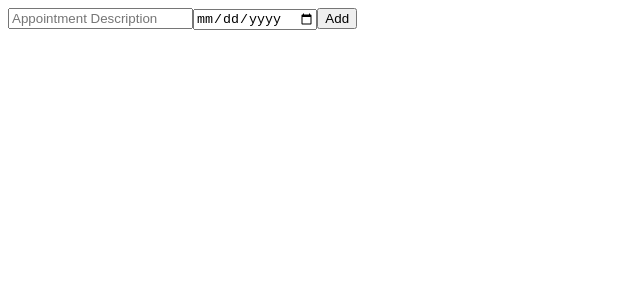
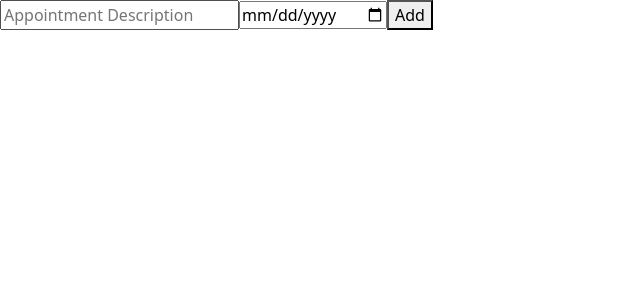
Before and after one commit to Achyut-dot/Appointment-App, an Angular app: page / in a window 1280 px wide. Shown: the top 300 px of the page, without its empty margins (0-640 px from the left). Built offline with nearby package versions, Linux system fonts and the light colour scheme.

Commit message:
Bootstrap added

```diff
--- a/package.json
+++ b/package.json
@@ -18,6 +18,7 @@
     "@angular/platform-browser": "^18.2.0",
     "@angular/platform-browser-dynamic": "^18.2.0",
     "@angular/router": "^18.2.0",
+    "bootstrap": "^5.3.3",
     "rxjs": "~7.8.0",
     "tslib": "^2.3.0",
     "zone.js": "~0.14.10"
--- a/src/styles.css
+++ b/src/styles.css
@@ -1 +1,2 @@
 /* You can add global styles to this file, and also import other style files */
+@import 'bootstrap/dist/css/bootstrap.min.css';
```
Also changed, not shown: 1 other file (tests, documents, lock files or other folders).
